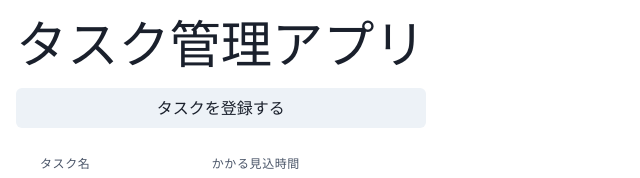
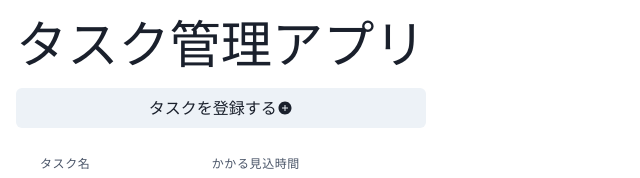
Before and after one commit to arunbababa/buisiness-card-application, a React (Vite) app: page / in a window 1280 px wide. Shown: the top 178 px of the page, without its empty margins (0-640 px from the left). Built offline with nearby package versions, Linux system fonts and the light colour scheme; no server answers; the database is empty.

Commit message:
react iconの導入

```diff
--- a/package.json
+++ b/package.json
@@ -19,7 +19,8 @@
     "framer-motion": "^11.15.0",
     "react": "^18.3.1",
     "react-dom": "^18.3.1",
-    "react-hook-form": "^7.54.2"
+    "react-hook-form": "^7.54.2",
+    "react-icons": "^5.4.0"
   },
   "devDependencies": {
     "@eslint/js": "^9.17.0",
--- a/src/App.tsx
+++ b/src/App.tsx
@@ -12,6 +12,9 @@ import {
   ModalCloseButton,
 } from '@chakra-ui/react'
 import { useForm } from 'react-hook-form';
+import { MdDeleteForever } from "react-icons/md";
+import { FaEdit } from "react-icons/fa";
+import { IoAddCircleSharp } from "react-icons/io5";
 
 function App() {
 
@@ -106,7 +109,7 @@ function App() {
       <h1 data-testid="title">タスク管理アプリ</h1>
 
       {/* タスク追加モーダル */}
-      <Button onClick={openAddModal}>タスクを登録する</Button>
+      <Button onClick={openAddModal}>タスクを登録する<IoAddCircleSharp /></Button>
       <Modal
         initialFocusRef={initialRef}
         finalFocusRef={finalRef}
@@ -217,7 +220,7 @@ function App() {
                     colorScheme="red"
                     onClick={() => onDelete(todo.id)}
                   >
-                    削除
+                    <MdDeleteForever />
                   </Button>
                 </Td>
                 <Td>
@@ -225,7 +228,7 @@ function App() {
                     colorScheme="blue"
                     onClick={() => openEditModal(todo)}
                   >
-                    編集
+                    <FaEdit />
                   </Button>
                 </Td>
               </Tr>
```
Also changed, not shown: 2 other files (tests, documents, lock files or other folders).
